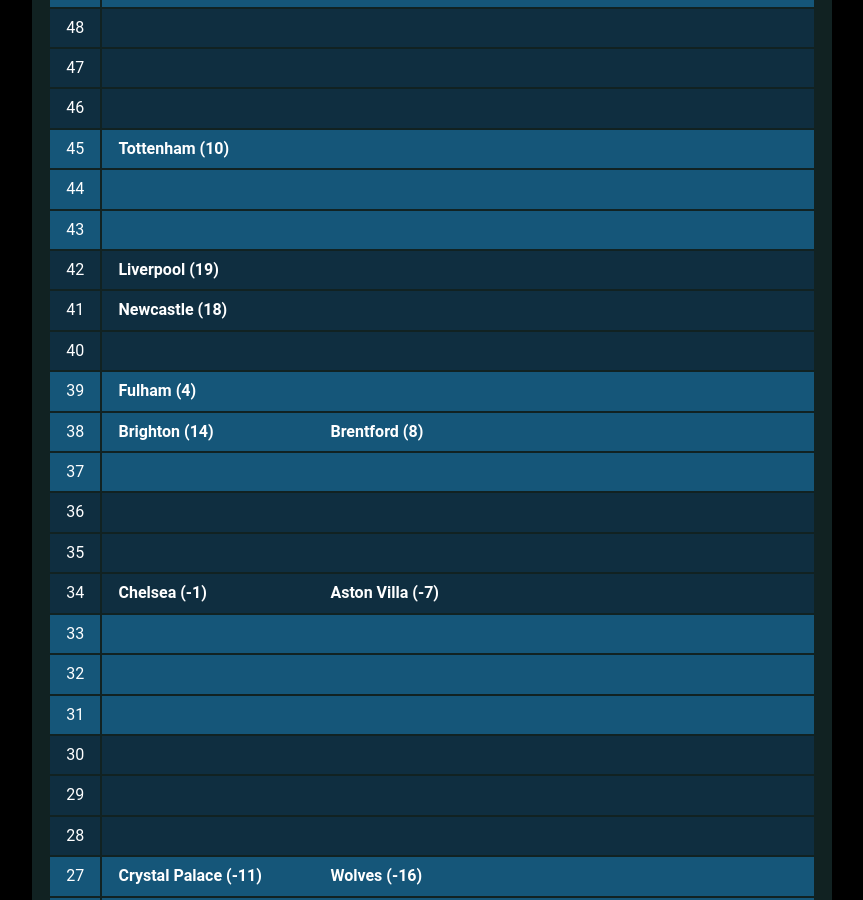
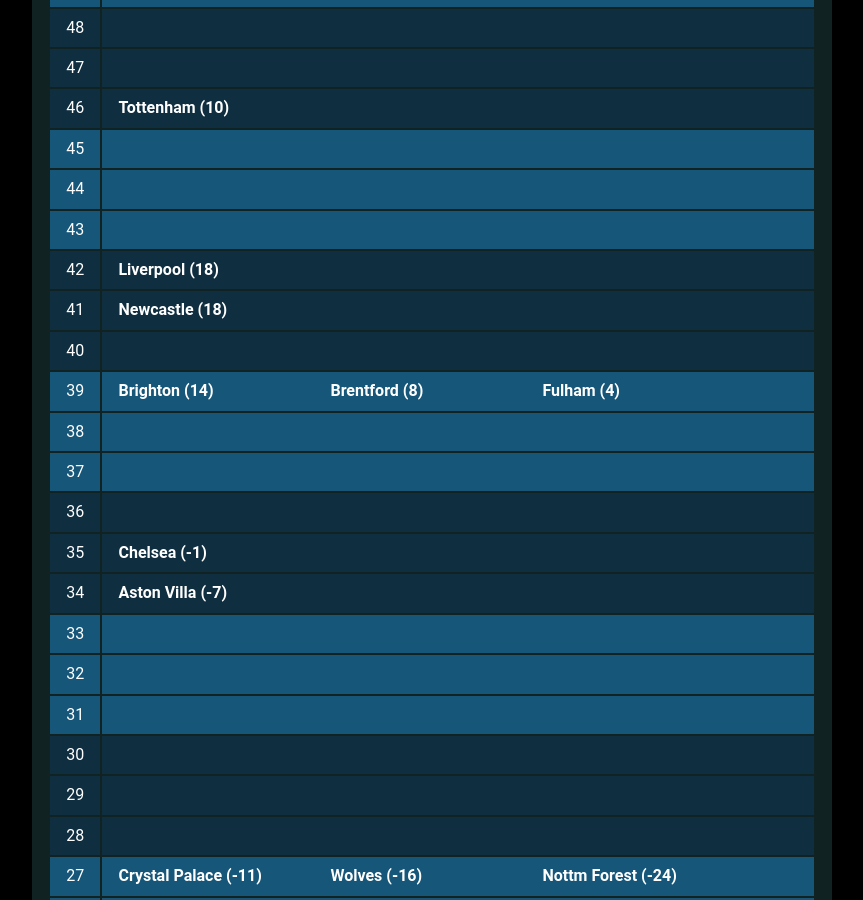
Before and after one commit to muru/muru.github.io, a Jekyll site: the page built from resources.md, in a window 1280 px wide and 900 px high, scrolled down 2083 px. Shown: the whole window, without its empty margins (208-1071 px from the left). Built offline with Jekyll 4.4.1, drawn with Linux system fonts in a browser that asks for light colours; some web fonts are replaced; some of the changed text lies outside the part shown.

Commit message:
updated cann-table: Sun 12 Mar 00:02:58 JST 2023

```diff
--- a/cann-table.html
+++ b/cann-table.html
@@ -91,12 +91,12 @@
 	<tr class="cann-row-2">
 		<td class="cann-point"> 46 </td>
 		<td class="cann-clubs">
+			<span class="club-name"> Tottenham (10) </span>
 		</td>
  	</tr>
 	<tr class="cann-row-1">
 		<td class="cann-point"> 45 </td>
 		<td class="cann-clubs">
-			<span class="club-name"> Tottenham (10) </span>
 		</td>
  	</tr>
 	<tr class="cann-row-1">
@@ -112,7 +112,7 @@
 	<tr class="cann-row-2">
 		<td class="cann-point"> 42 </td>
 		<td class="cann-clubs">
-			<span class="club-name"> Liverpool (19) </span>
+			<span class="club-name"> Liverpool (18) </span>
 		</td>
  	</tr>
 	<tr class="cann-row-2">
@@ -129,14 +129,14 @@
 	<tr class="cann-row-1">
 		<td class="cann-point"> 39 </td>
 		<td class="cann-clubs">
+			<span class="club-name"> Brighton (14) </span>
+			<span class="club-name"> Brentford (8) </span>
 			<span class="club-name"> Fulham (4) </span>
 		</td>
  	</tr>
 	<tr class="cann-row-1">
 		<td class="cann-point"> 38 </td>
 		<td class="cann-clubs">
-			<span class="club-name"> Brighton (14) </span>
-			<span class="club-name"> Brentford (8) </span>
 		</td>
  	</tr>
 	<tr class="cann-row-1">
@@ -152,12 +152,12 @@
 	<tr class="cann-row-2">
 		<td class="cann-point"> 35 </td>
 		<td class="cann-clubs">
+			<span class="club-name"> Chelsea (-1) </span>
 		</td>
  	</tr>
 	<tr class="cann-row-2">
 		<td class="cann-point"> 34 </td>
 		<td class="cann-clubs">
-			<span class="club-name"> Chelsea (-1) </span>
 			<span class="club-name"> Aston Villa (-7) </span>
 		</td>
  	</tr>
@@ -196,44 +196,44 @@
 		<td class="cann-clubs">
 			<span class="club-name"> Crystal Palace (-11) </span>
 			<span class="club-name"> Wolves (-16) </span>
+			<span class="club-name"> Nottm Forest (-24) </span>
 		</td>
  	</tr>
 	<tr class="cann-row-1">
 		<td class="cann-point"> 26 </td>
 		<td class="cann-clubs">
-			<span class="club-name"> Nottm Forest (-24) </span>
 		</td>
  	</tr>
 	<tr class="cann-row-1">
 		<td class="cann-point"> 25 </td>
 		<td class="cann-clubs">
+			<span class="club-name"> Leicester (-7) </span>
 		</td>
  	</tr>
 	<tr class="cann-row-2">
 		<td class="cann-point"> 24 </td>
 		<td class="cann-clubs">
-			<span class="club-name"> Leicester (-7) </span>
+			<span class="club-name"> Bournemouth (-26) </span>
 		</td>
  	</tr>
 	<tr class="cann-row-2">
 		<td class="cann-point"> 23 </td>
 		<td class="cann-clubs">
 			<span class="club-name"> West Ham (-10) </span>
+			<span class="club-name"> Leeds (-11) </span>
+			<span class="club-name"> Everton (-19) </span>
 		</td>
  	</tr>
 	<tr class="cann-row-2">
 		<td class="cann-point"> 22 </td>
 		<td class="cann-clubs">
-			<span class="club-name"> Leeds (-11) </span>
-			<span class="club-name"> Everton (-19) </span>
 		</td>
  	</tr>
 	<tr class="cann-row-1">
 		<td class="cann-point"> 21 </td>
 		<td class="cann-clubs">
 			<span class="club-name"> Southampton (-21) </span>
-			<span class="club-name"> Bournemouth (-27) </span>
 		</td>
  	</tr>
 </table>
-<span id="cann-gen-note"> Generated on  Friday, 10 March 2023 at 02:34 JST. </span>
+<span id="cann-gen-note"> Generated on  Sunday, 12 March 2023 at 00:02 JST. </span>
```
